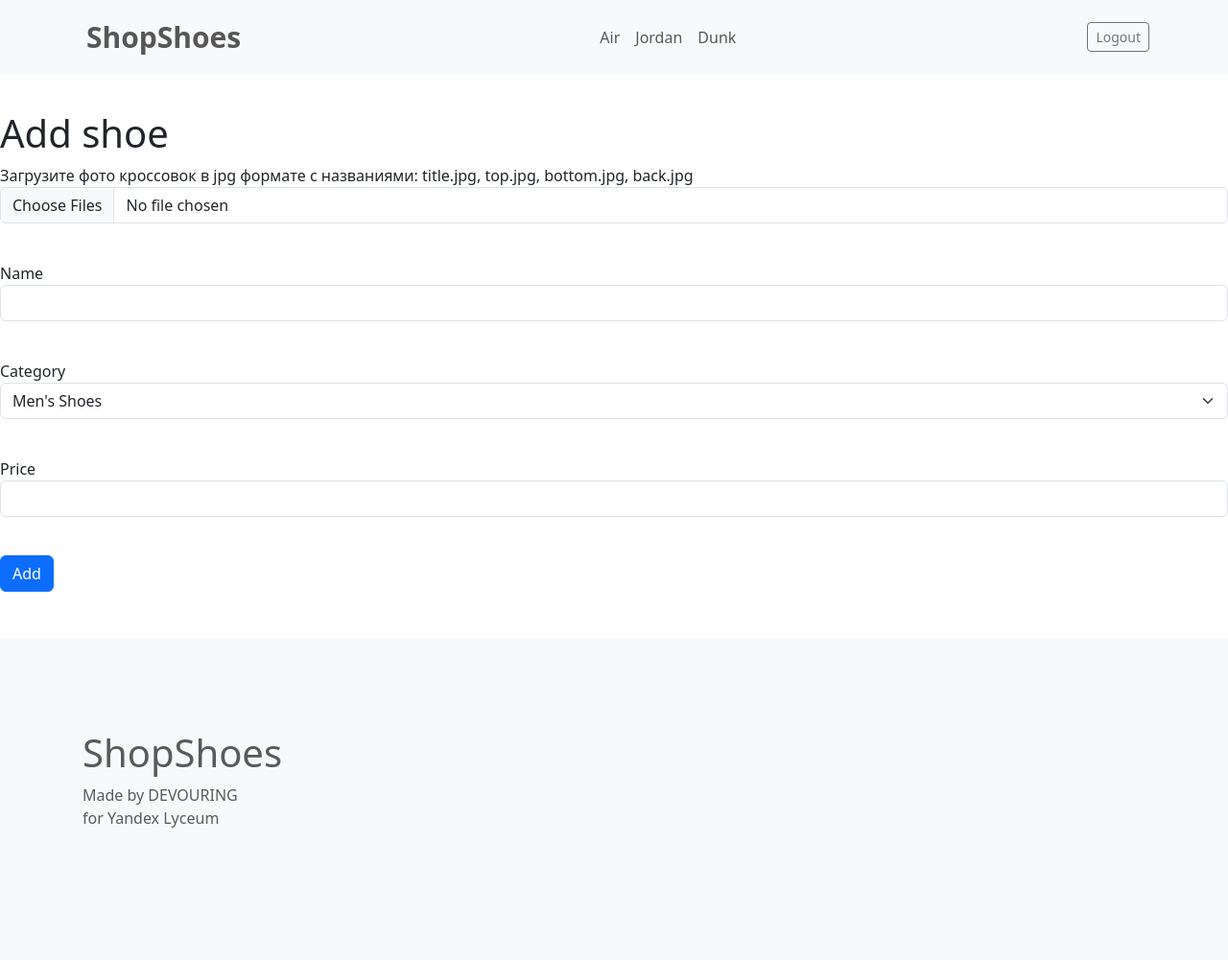
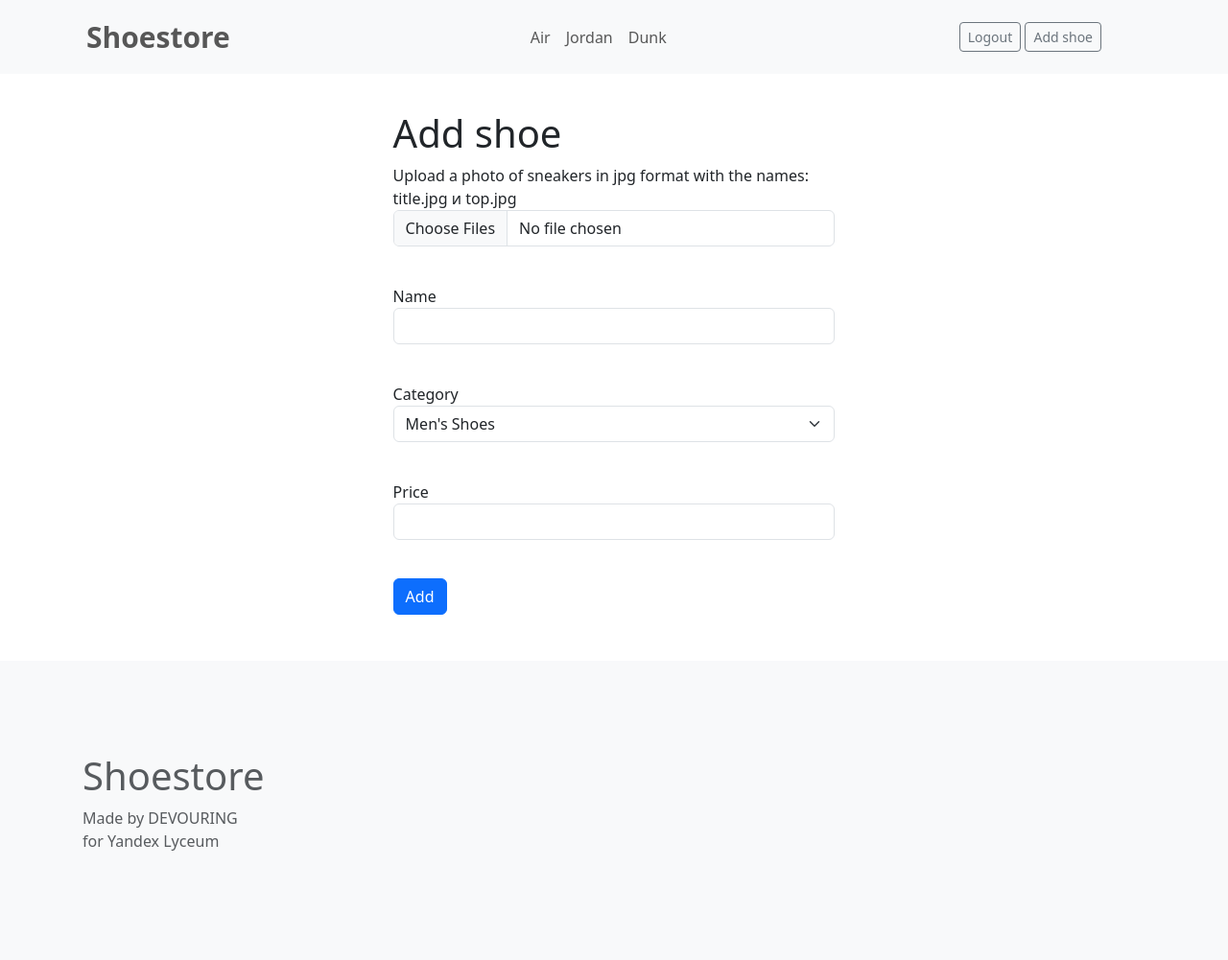
Before and after one commit to DevouringOG/WEB.YL_Project, a Flask app: page /add_shoe in a window 1280 px wide. Shown: the whole page at 96% size. Before the commit the page ends 863 px from the top, so only its background shows below. Run offline with Flask 3, Linux system fonts and the light colour scheme; a user stored in the database is signed in.

Commit message:
Made beauty

```diff
--- a/forms/ShoeForm.py
+++ b/forms/ShoeForm.py
@@ -4,10 +4,10 @@ from wtforms.validators import DataRequired
 
 
 class ShoeForm(FlaskForm):
-    images = MultipleFileField("Загрузите фото кроссовок в jpg формате с названиями: title.jpg, top.jpg, bottom.jpg, "
-                               "back.jpg", validators=[DataRequired()])
+    images = MultipleFileField("Upload a photo of sneakers in jpg format with the names: title.jpg и top.jpg",
+                               validators=[DataRequired()])
     name = StringField("Name", validators=[DataRequired()])
-    category = SelectField("Category", choices=["Men's Shoes", "Basketball Shoes", "Shoes", "Men's Golf Shoes", ""],
+    category = SelectField("Category", choices=["Men's Shoes", "Basketball Shoes", "Shoes", "Men's Golf Shoes"],
                            validators=[DataRequired()])
     price = FloatField("Price", validators=[DataRequired()])
     submit = SubmitField("Add")
--- a/static/css/style.css
+++ b/static/css/style.css
@@ -28,3 +28,17 @@ main {
 .col {
     text-align: left;
 }
+
+.add-shoe-form {
+    padding-inline: 32%;
+}
+
+.login-form {
+    padding-inline: 32%;
+    padding-bottom: 8%;
+}
+
+.register-form {
+    padding-inline: 32%;
+    padding-bottom: 8%;
+}
--- a/templates/base.html
+++ b/templates/base.html
@@ -12,7 +12,7 @@
         <div class="container">
             <ul class="nav navbar-nav">
                 <li class="nav-item active">
-                    <a class="nav-link logo" href="/">ShopShoes</a>
+                    <a class="nav-link logo" href="/">Shoestore</a>
                 </li>
             </ul>
             <ul class="nav navbar-nav">
@@ -24,9 +24,10 @@
                 <li class="nav-item">
                     {% if current_user.is_authenticated %}
                         <a class="btn btn-sm btn-outline-secondary" type="button" href="/logout">Logout</a>
+                        <a class="btn btn-sm btn-outline-secondary" type="button" style="margin-right: 50px" href="/add_shoe">Add shoe</a>
                     {% else %}
                         <a class="btn btn-sm btn-outline-secondary" type="button" href="/login">Login</a>
-                        <a class="btn btn-sm btn-outline-secondary" type="button" href="/register">Register</a>
+                        <a class="btn btn-sm btn-outline-secondary" type="button" style="margin-right: 55px" href="/register">Register</a>
                     {% endif %}
                 </li>
             </ul>
@@ -40,7 +41,7 @@
 
     <footer class="bd-footer py-4 py-md-5 mt-5 bg-body-tertiary">
         <div class="container py-4 py-md-5 px-4 px-md-3 text-body-secondary">
-            <h1>ShopShoes</h1>
+            <h1>Shoestore</h1>
             <p>Made by DEVOURING<br>
                 for Yandex Lyceum
             </p>
--- a/templates/login.html
+++ b/templates/login.html
@@ -1,8 +1,8 @@
 {% extends "base.html" %}
 
 {% block content %}
-  <h1>Login</h1>
-  <form action="" method="post">
+  <form action="" method="post" class="login-form">
+    <h1>Login</h1>
     {{ form.hidden_tag() }}
     <p>
       {{ form.email.label }}<br>
--- a/templates/register.html
+++ b/templates/register.html
@@ -1,8 +1,8 @@
 {% extends "base.html" %}
 
 {% block content %}
-<h1>Регистрация</h1>
-<form action="" method="post">
+<form action="" method="post" class="register-form">
+    <h1>Registration</h1>
     {{ form.hidden_tag() }}
     <p>
         {{ form.email.label }}<br>
--- a/templates/shoe.html
+++ b/templates/shoe.html
@@ -1,8 +1,8 @@
 {% extends "base.html" %}
 
 {% block content %}
-  <h1>Add shoe</h1>
-  <form action="" method="post" enctype="multipart/form-data">
+  <form action="" method="post" enctype="multipart/form-data" class="add-shoe-form">
+    <h1>Add shoe</h1>
     {{ form.hidden_tag() }}
     <p>
       {{ form.images.label }}<br>
--- a/templates/shoe_preview.html
+++ b/templates/shoe_preview.html
@@ -10,7 +10,7 @@
       <h1>{{ shoe["name"] }}</h1>
       <p>{{ shoe["category"] }}</p>
       <p>{{ shoe["price"] }}</p>
-      <p>The Nike {{ shoe["name"] }} lets a new wave of<br>
+      <p>The {{ shoe["name"] }} lets a new wave of<br>
       comfort and style take hold with a design that<br>
       celebrates the rebellious underground rave scene.<br>
       This iteration takes that inspiration even further with<br>
```
Also changed, not shown: db/users_data.db.
